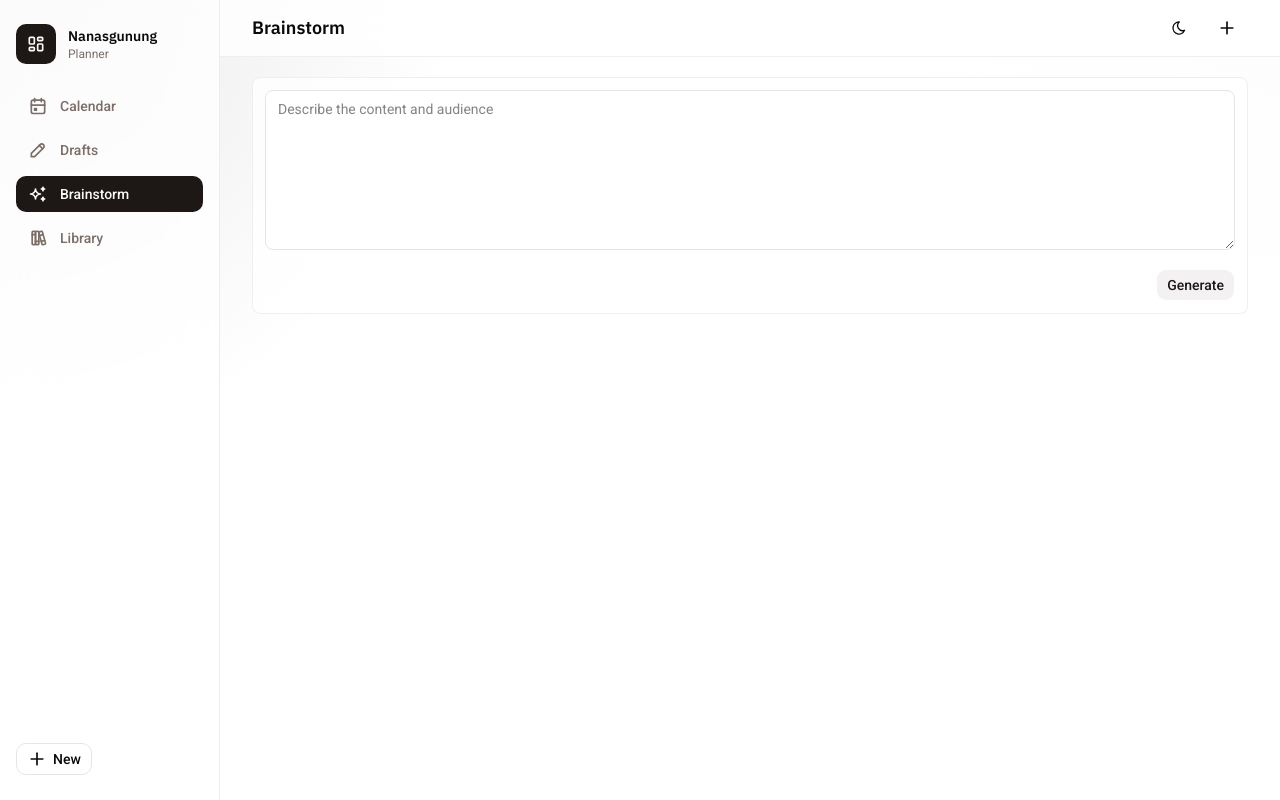
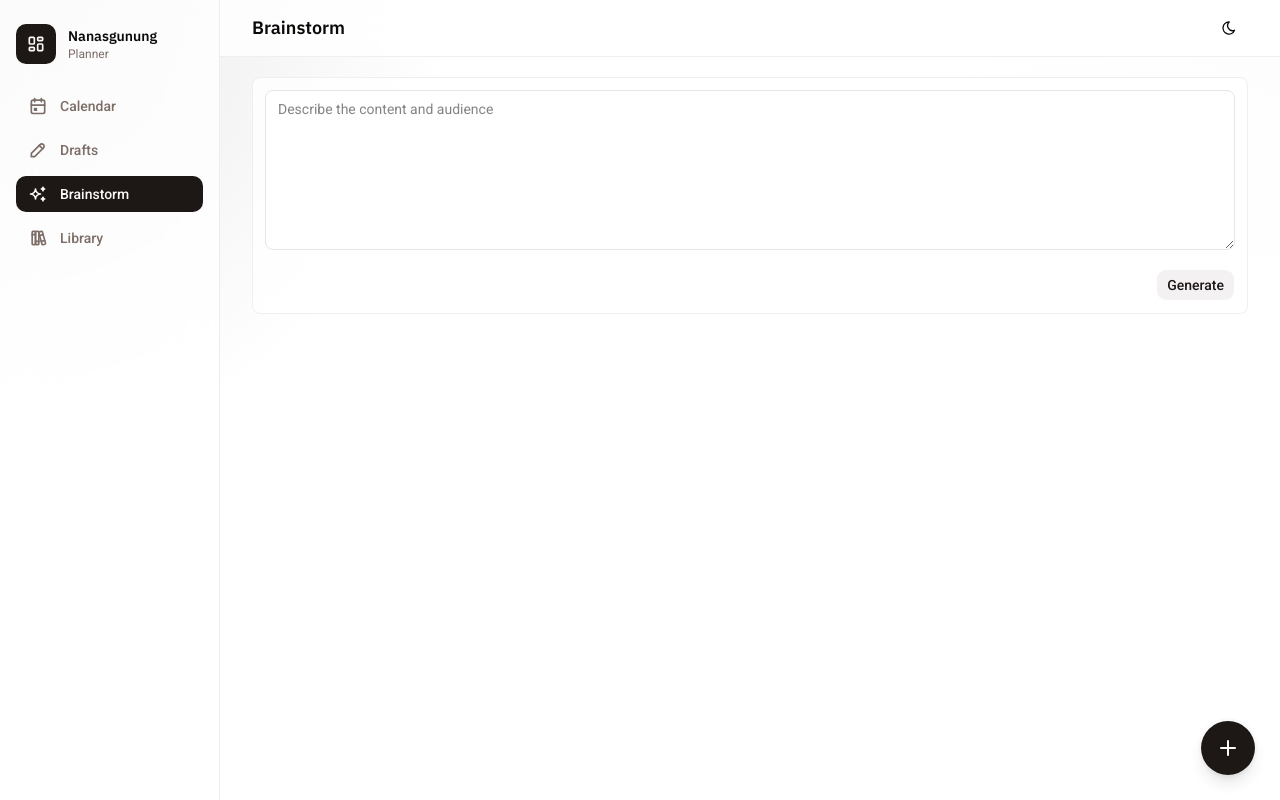
Before and after one commit to nasgunawann/nanasgunung-planner, a Next.js app: page /brainstorm in a window 1280 px wide. Built offline with nearby package versions, Linux system fonts and the light colour scheme.

Commit message:
refactor: simplify Sidebar and PlannerShell components by removing unused props and buttons

```diff
--- a/src/components/planner-shell.tsx
+++ b/src/components/planner-shell.tsx
@@ -1,17 +1,15 @@
 "use client";
 
 import * as React from "react";
-import Link from "next/link";
 import { usePathname } from "next/navigation";
 import { useState } from "react";
 import { IconPlus } from "@tabler/icons-react";
 
-import { Button } from "@/components/ui/button";
-import { cn } from "@/lib/utils";
 import ThemeToggle from "@/components/theme-toggle";
 import QuickAddModal from "@/components/quick-add-modal";
 import Sidebar from "@/components/sidebar";
 import MobileNav from "@/components/mobile-nav";
+import { Button } from "@/components/ui/button";
 import { pageHeaders } from "@/lib/nav";
 
 export default function PlannerShell({
@@ -32,7 +30,7 @@ export default function PlannerShell({
   return (
     <div className="min-h-screen bg-transparent text-foreground">
       <div className="flex min-h-screen w-full gap-0 lg:gap-6">
-        <Sidebar onQuickAdd={() => setIsQuickAddOpen(true)} />
+        <Sidebar />
 
         <div className="flex min-w-0 flex-1 flex-col pb-20 lg:pb-0 lg:ml-[220px]">
           <header className="sticky top-0 z-30 border-b border-border/60 bg-background/80 px-4 py-3 backdrop-blur-lg sm:px-6 lg:px-8">
@@ -43,30 +41,30 @@ export default function PlannerShell({
 
               <div className="hidden items-center gap-2 md:flex">
                 <ThemeToggle />
-                {activePageHeader.actionLabel ? (
-                  <Button
-                    variant="outline"
-                    onClick={() => setIsQuickAddOpen(true)}
-                  >
-                    {activePageHeader.actionLabel}
-                  </Button>
-                ) : null}
-                <Button variant="ghost" onClick={() => setIsQuickAddOpen(true)}>
-                  <IconPlus className="size-5" />
-                </Button>
               </div>
               <div className="flex items-center gap-2 md:hidden">
                 <ThemeToggle />
-                <Button variant="ghost" onClick={() => setIsQuickAddOpen(true)}>
-                  <IconPlus className="size-5" />
-                </Button>
               </div>
             </div>
           </header>
 
-          <main className="min-w-0 flex-1 px-4 py-5 sm:px-6 lg:px-8">
-            {children}
-          </main>
+          <div className="relative min-w-0 flex-1">
+            <main className="min-w-0 px-4 py-5 sm:px-6 lg:px-8">
+              {children}
+            </main>
+
+            <div className="pointer-events-none absolute bottom-6 right-6 hidden lg:block">
+              <Button
+                variant="default"
+                size="icon-lg"
+                onClick={() => setIsQuickAddOpen(true)}
+                aria-label="Quick add content"
+                className="pointer-events-auto size-14 rounded-full shadow-lg ring-2 ring-border/20"
+              >
+                <IconPlus className="size-6" />
+              </Button>
+            </div>
+          </div>
         </div>
       </div>
 
--- a/src/components/sidebar.tsx
+++ b/src/components/sidebar.tsx
@@ -3,14 +3,13 @@
 import Link from "next/link";
 import React from "react";
 import { usePathname } from "next/navigation";
-import { IconLayoutDashboard, IconPlus } from "@tabler/icons-react";
+import { IconLayoutDashboard } from "@tabler/icons-react";
 
-import { Button } from "@/components/ui/button";
 import { cn } from "@/lib/utils";
 import { navItems } from "@/lib/nav";
 import { iconMap } from "@/lib/icon-map";
 
-export default function Sidebar({ onQuickAdd }: { onQuickAdd: () => void }) {
+export default function Sidebar() {
   const pathname = usePathname();
 
   const isActive = (href: string) => pathname?.startsWith(href);
@@ -48,13 +47,6 @@ export default function Sidebar({ onQuickAdd }: { onQuickAdd: () => void }) {
           );
         })}
       </nav>
-
-      <div className="mt-auto">
-        <Button variant="outline" onClick={onQuickAdd}>
-          <IconPlus className="size-5" />
-          New
-        </Button>
-      </div>
     </aside>
   );
 }
```
